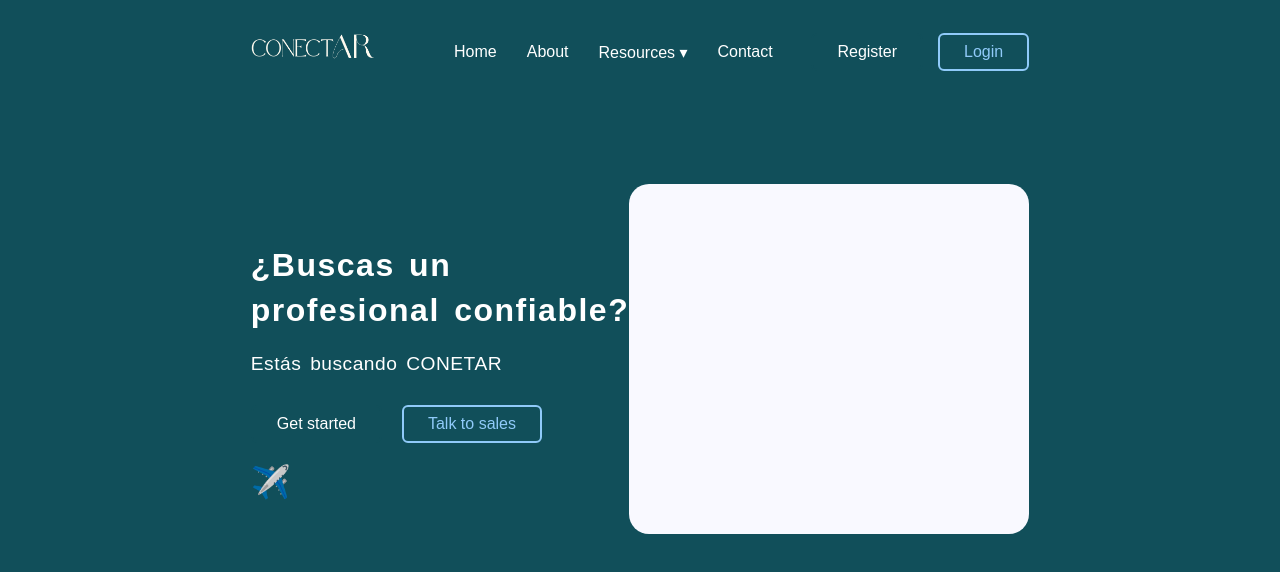
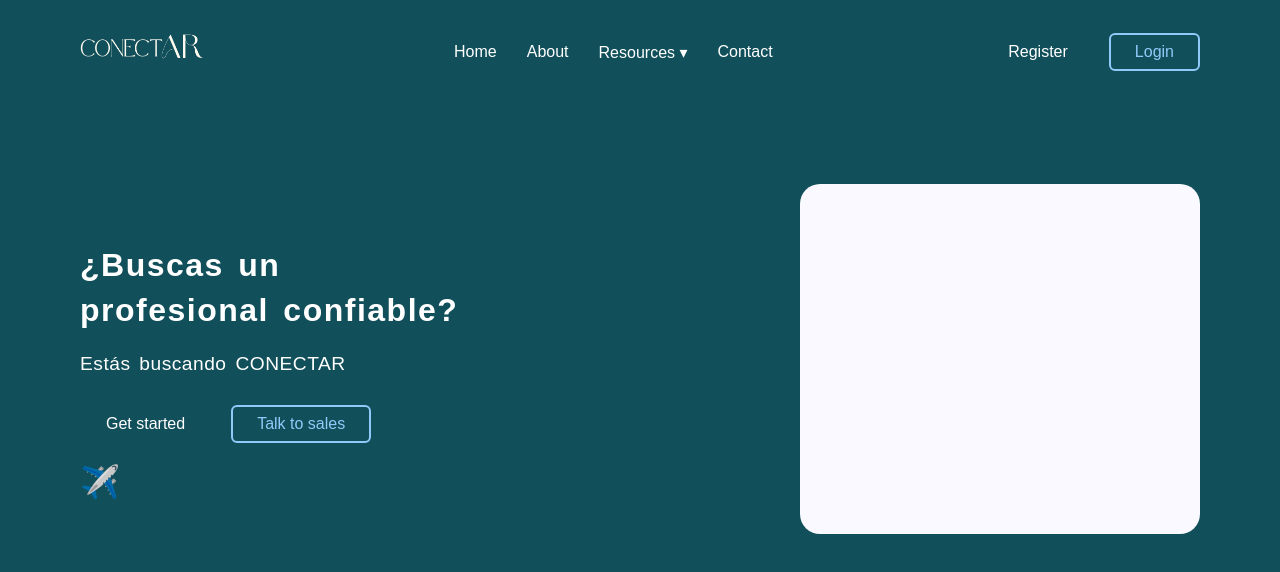
Before and after one commit to AugustoMoratti/TP-DSW-2025-Moratti-Soto-Cossia-Bertuccelli, a React (Vite) app in the folder Frontend/conectar/: page / in a window 1280 px wide. Shown: the top 572 px of the page. Built offline with nearby package versions, Linux system fonts and the light colour scheme.

Commit message:
Preparamos las proximas paginas

```diff
--- a/Frontend/conectar/index.css
+++ b/Frontend/conectar/index.css
@@ -19,4 +19,5 @@ body {
 #root {
   height: 100%;
   background-color: #114f5a;
+  width: 100%;
 }
--- a/Frontend/conectar/src/components/hero/hero.tsx
+++ b/Frontend/conectar/src/components/hero/hero.tsx
@@ -1,5 +1,5 @@
 import React from "react";
-import "./Hero.css";
+import "./hero.css";
 import { Button } from "../button/Button";
 
 const Hero: React.FC = () => {
@@ -10,7 +10,7 @@ const Hero: React.FC = () => {
           ¿Buscas un <br /> profesional confiable?
         </h2>
         <p>
-          Estás buscando <span>CONET<span>AR</span></span>
+          Estás buscando <span>CONECT<span>AR</span></span>
         </p>
         <div className="hero_buttons">
           <Button variant="contained">Get started</Button>
--- a/Frontend/conectar/src/components/navbar/navbar.css
+++ b/Frontend/conectar/src/components/navbar/navbar.css
@@ -13,7 +13,7 @@
 }
 
 .logo {
-  height: 50px;
+  height: 75px;
   /* ajustá según tu logo */
   width: auto;
   cursor: pointer;
--- a/Frontend/conectar/src/components/navbar/navbar.tsx
+++ b/Frontend/conectar/src/components/navbar/navbar.tsx
@@ -1,9 +1,12 @@
 import React from "react";
 import logo from "../../../assets/conect.png";
 import { Button } from "../button/Button";
+import { useNavigate } from "react-router";
 import "./navbar.css";
 
 const Navbar: React.FC = () => {
+  const Navigate = useNavigate();
+
   return (
     <nav className="navbar">
       <div className="logo_container">
@@ -18,7 +21,7 @@ const Navbar: React.FC = () => {
       </ul>
 
       <div className="nav_buttons">
-        <Button variant="contained">Register</Button>
+        <Button variant="contained" onClick={() => Navigate("/register")}>Register</Button>
         <Button variant="outlined">Login</Button>
       </div>
     </nav>
```
